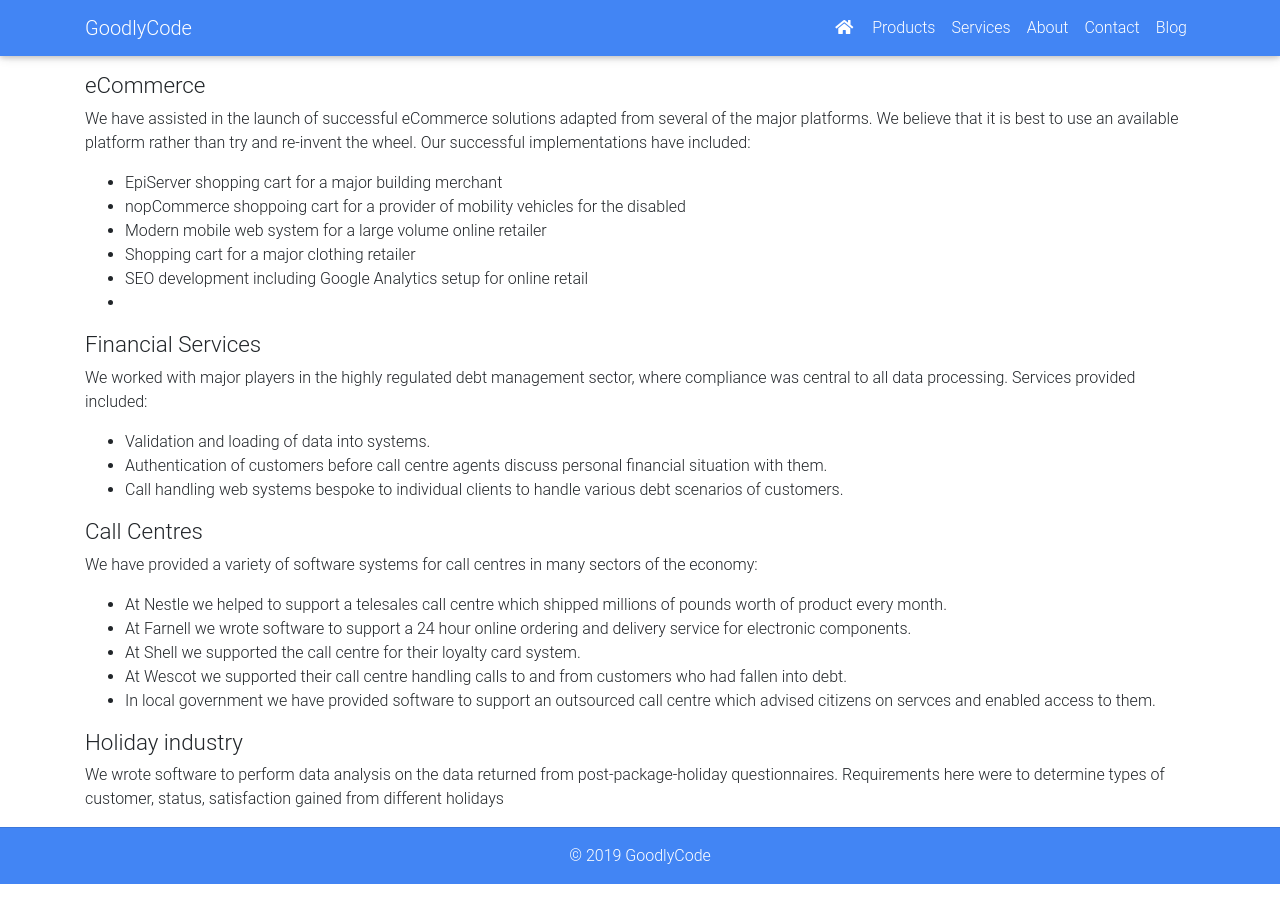
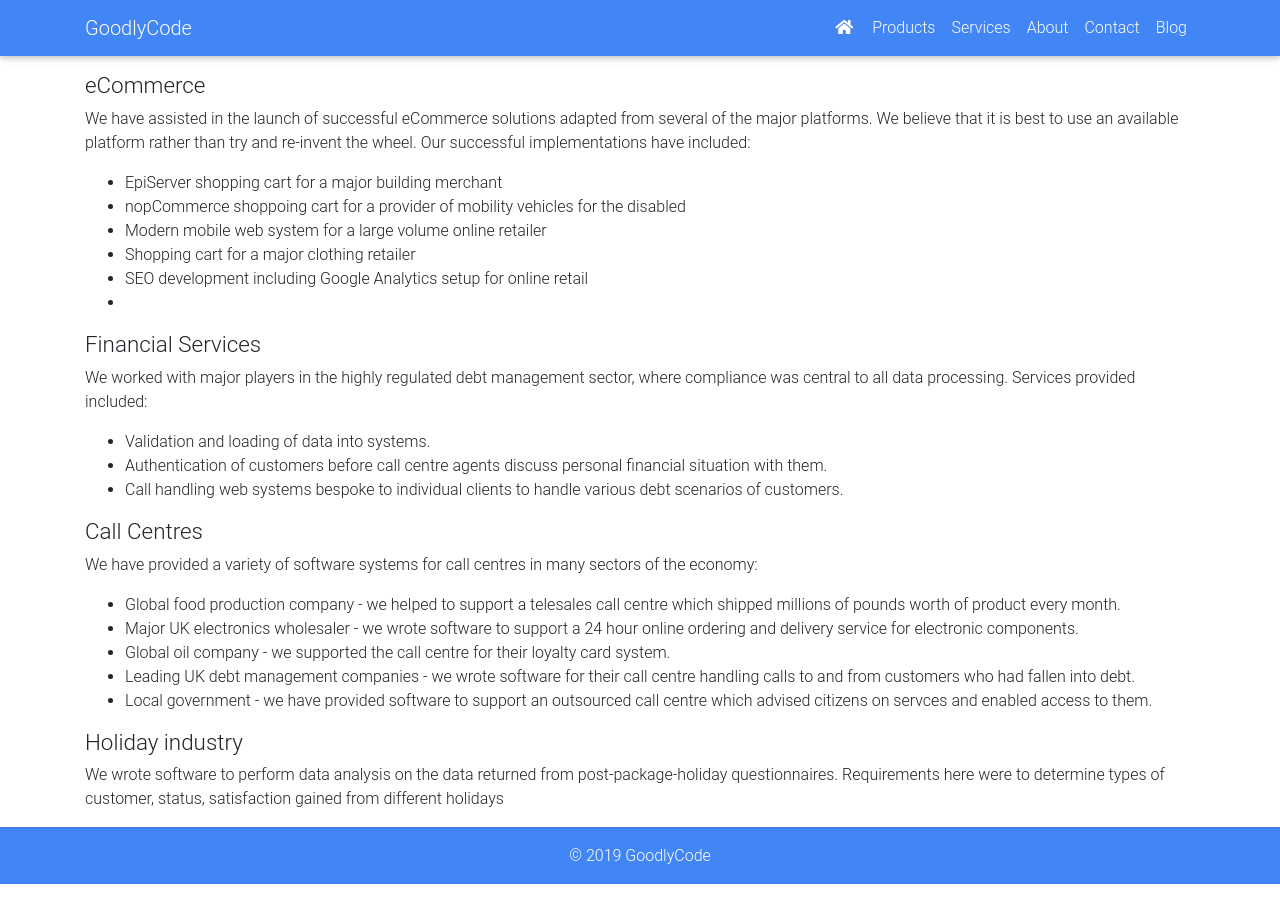
Before and after one commit to Grafrajohn/goodlycode.github.io, a Jekyll site: the page built from about.html, in a window 1280 px wide and 900 px high, scrolled down 1130 px. Built offline with Jekyll 4.4.1, drawn with Linux system fonts in a browser that asks for light colours; nearby versions of some CDN libraries.

Commit message:
Update about.html

```diff
--- a/about.html
+++ b/about.html
@@ -63,11 +63,11 @@ permalink: /about
 <h2>Call Centres</h2>
 <p>We have provided a variety of software systems for call centres in many sectors of the economy:</p>
 <ul>
-  <li>At Nestle we helped to support a telesales call centre which shipped millions of pounds worth of product every month.</li>
-  <li>At Farnell we wrote software to support a 24 hour online ordering and delivery service for electronic components.</li>
-  <li>At Shell we supported the call centre for their loyalty card system.</li>
-  <li>At Wescot we supported their call centre handling calls to and from customers who had fallen into debt.</li>
-  <li>In local government we have provided software to support an outsourced call centre which advised citizens on servces and enabled access to them.</li>
+  <li>Global food production company - we helped to support a telesales call centre which shipped millions of pounds worth of product every month.</li>
+  <li>Major UK electronics wholesaler - we wrote software to support a 24 hour online ordering and delivery service for electronic components.</li>
+  <li>Global oil company - we supported the call centre for their loyalty card system.</li>
+  <li>Leading UK debt management companies - we wrote software for their call centre handling calls to and from customers who had fallen into debt.</li>
+  <li>Local government - we have provided software to support an outsourced call centre which advised citizens on servces and enabled access to them.</li>
 </ul>
 <h2>Holiday industry</h2>
 <p>We wrote software to perform data analysis on the data returned from post-package-holiday questionnaires. Requirements here were to determine types of customer, status, satisfaction gained from different holidays</p>
```
